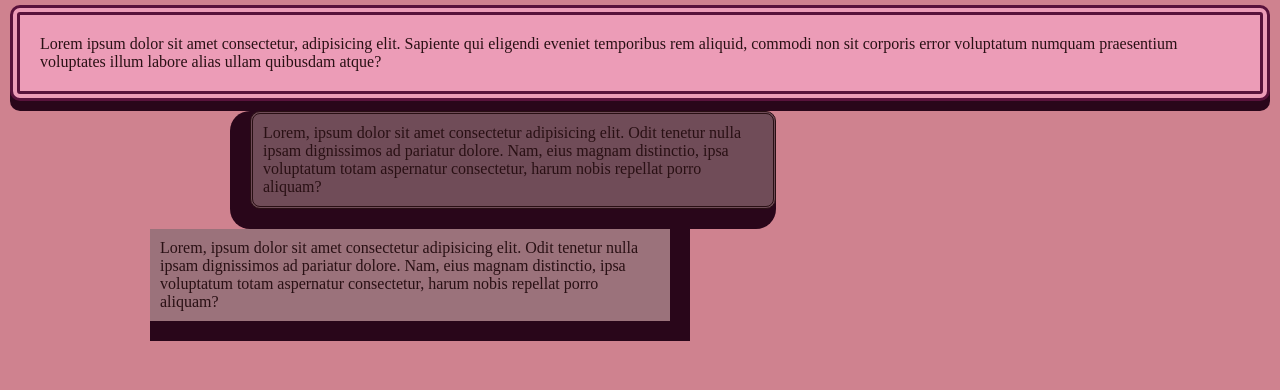
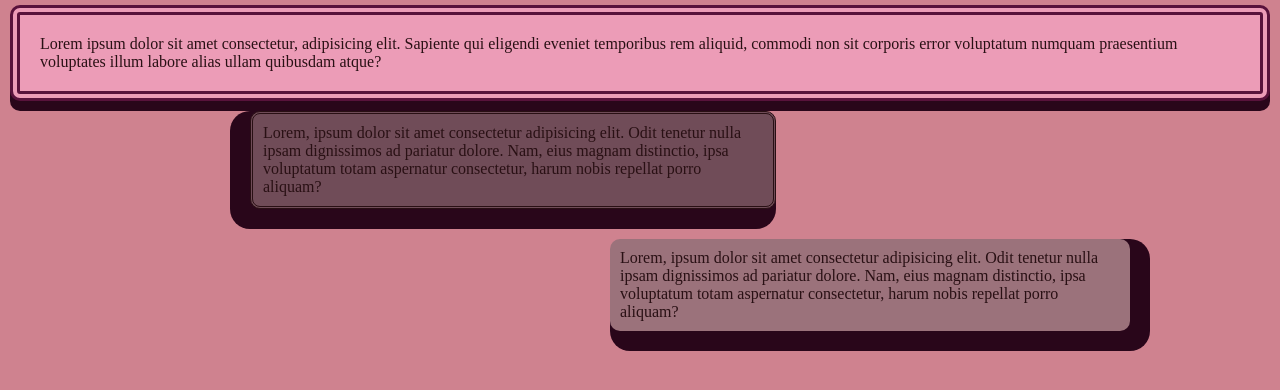
Before and after one commit to Lottus-01/Task_Sites-02, a plain HTML site: page index.html in a window 1280 px wide. Drawn offline with Linux system fonts and the light colour scheme.

Commit message:
Sucefuly

```diff
--- a/css/style.css
+++ b/css/style.css
@@ -39,6 +39,8 @@ div.bloco2{
     padding: 10px;
     margin: 20px 150px;
     box-shadow: 10px 10px 0px 10px rgb(41, 6, 26);
+    border-radius: 10px;
+    float: right;
 }
 
 div.bloco:hover{
```
Also changed, not shown: index.html (+1 -0 lines).
